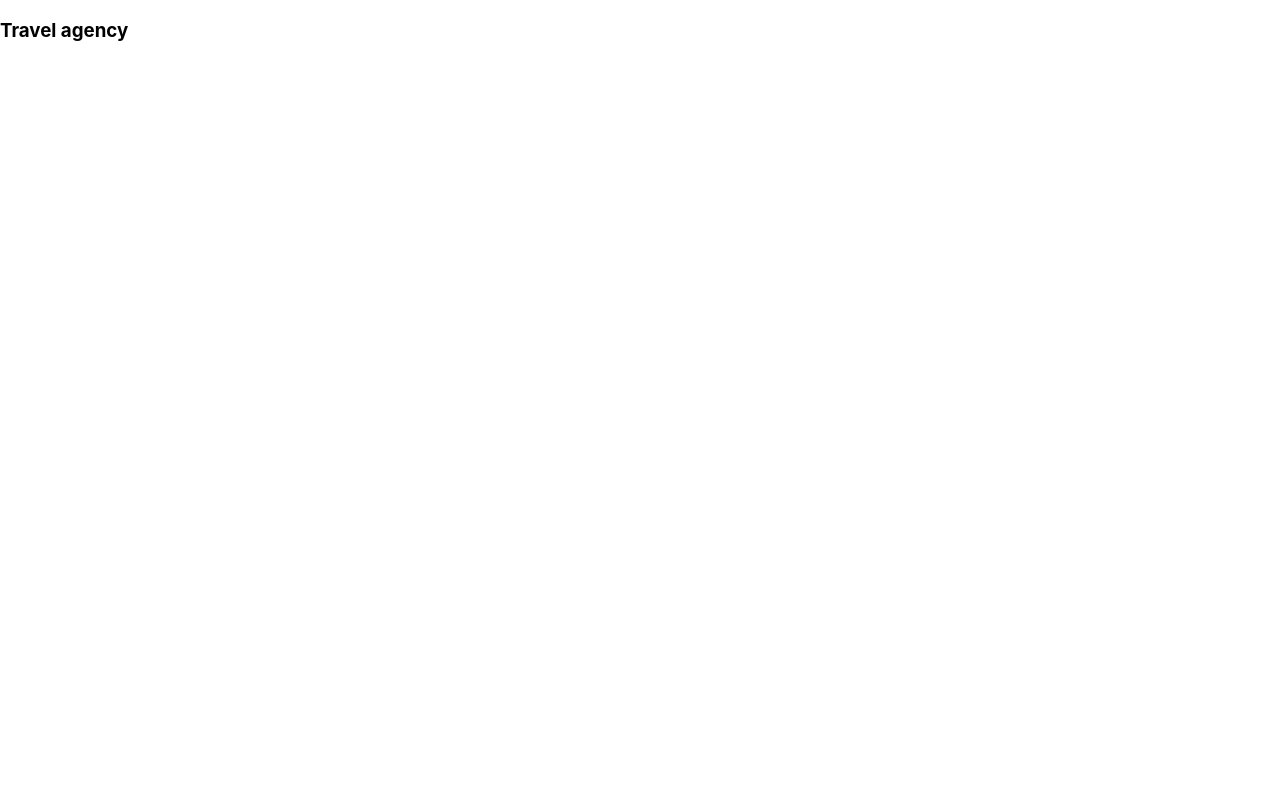
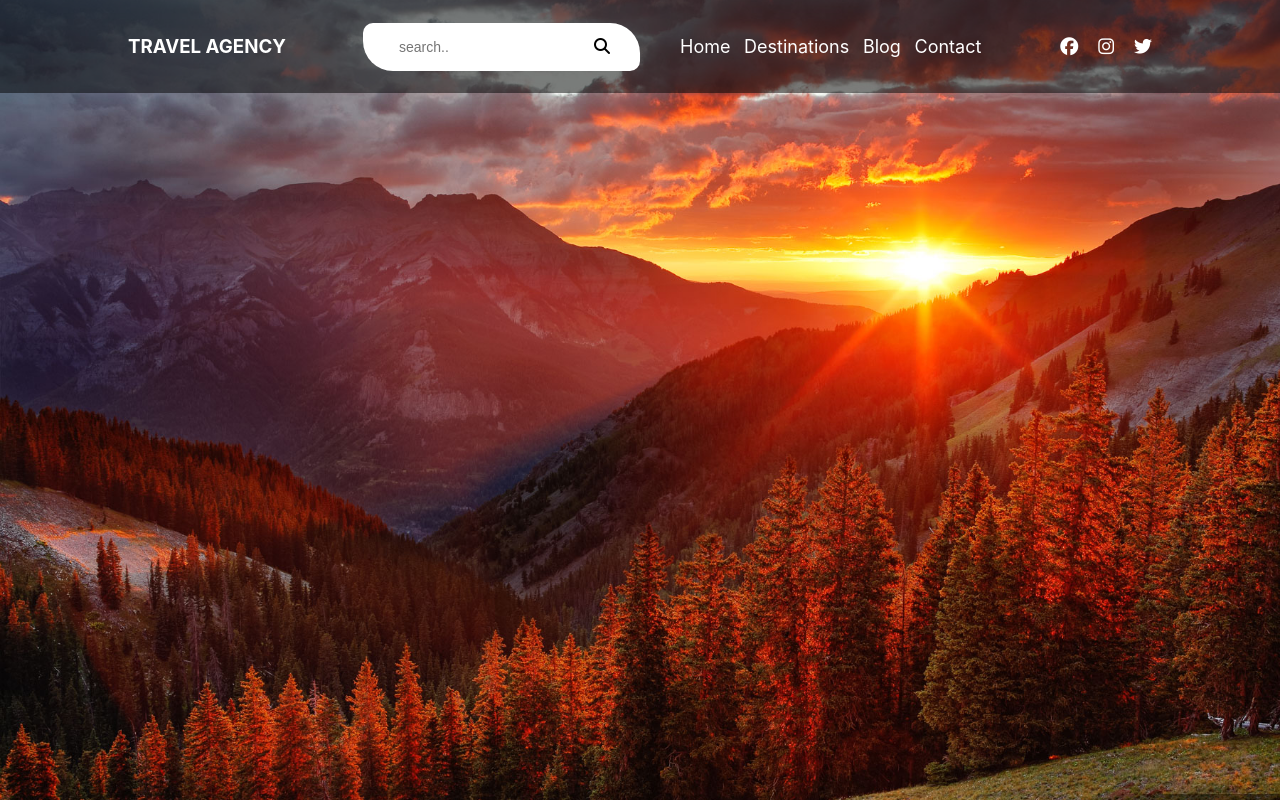
Before and after one commit to Ventsislav57/travel-agency, a React (Create React App) app: page / in a window 1280 px wide. Built offline with nearby package versions, Linux system fonts and the light colour scheme.

Commit message:
Create header for desktop version

```diff
--- a/package.json
+++ b/package.json
@@ -8,6 +8,7 @@
     "@testing-library/user-event": "^13.5.0",
     "react": "^18.2.0",
     "react-dom": "^18.2.0",
+    "react-router-dom": "^6.22.3",
     "react-scripts": "5.0.1",
     "web-vitals": "^2.1.4"
   },
--- a/public/index.html
+++ b/public/index.html
@@ -5,39 +5,14 @@
     <link rel="icon" href="%PUBLIC_URL%/favicon.ico" />
     <meta name="viewport" content="width=device-width, initial-scale=1" />
     <meta name="theme-color" content="#000000" />
-    <meta
-      name="description"
-      content="Web site created using create-react-app"
-    />
-    <link rel="apple-touch-icon" href="%PUBLIC_URL%/logo192.png" />
-    <!--
-      manifest.json provides metadata used when your web app is installed on a
-      user's mobile device or desktop. See https://developers.google.com/web/fundamentals/web-app-manifest/
-    -->
     <link rel="manifest" href="%PUBLIC_URL%/manifest.json" />
-    <!--
-      Notice the use of %PUBLIC_URL% in the tags above.
-      It will be replaced with the URL of the `public` folder during the build.
-      Only files inside the `public` folder can be referenced from the HTML.
+    <link rel="stylesheet" href="https://cdnjs.cloudflare.com/ajax/libs/font-awesome/6.5.2/css/all.min.css" />
 
-      Unlike "/favicon.ico" or "favicon.ico", "%PUBLIC_URL%/favicon.ico" will
-      work correctly both with client-side routing and a non-root public URL.
-      Learn how to configure a non-root public URL by running `npm run build`.
-    -->
     <title>React App</title>
   </head>
   <body>
     <noscript>You need to enable JavaScript to run this app.</noscript>
     <div id="root"></div>
-    <!--
-      This HTML file is a template.
-      If you open it directly in the browser, you will see an empty page.
 
-      You can add webfonts, meta tags, or analytics to this file.
-      The build step will place the bundled scripts into the <body> tag.
-
-      To begin the development, run `npm start` or `yarn start`.
-      To create a production bundle, use `npm run build` or `yarn build`.
-    -->
   </body>
 </html>
--- a/src/App.css
+++ /dev/null
@@ -1,38 +0,0 @@
-.App {
-  text-align: center;
-}
-
-.App-logo {
-  height: 40vmin;
-  pointer-events: none;
-}
-
-@media (prefers-reduced-motion: no-preference) {
-  .App-logo {
-    animation: App-logo-spin infinite 20s linear;
-  }
-}
-
-.App-header {
-  background-color: #282c34;
-  min-height: 100vh;
-  display: flex;
-  flex-direction: column;
-  align-items: center;
-  justify-content: center;
-  font-size: calc(10px + 2vmin);
-  color: white;
-}
-
-.App-link {
-  color: #61dafb;
-}
-
-@keyframes App-logo-spin {
-  from {
-    transform: rotate(0deg);
-  }
-  to {
-    transform: rotate(360deg);
-  }
-}
--- a/src/App.js
+++ b/src/App.js
@@ -1,4 +1,5 @@
-import "./App.css";
+import { Routes } from 'react-router-dom';
+import styles from './App.module.css';
 import { Navigation } from "./Componenets/Navigation/Navigation";
 
 function App() {
@@ -7,7 +8,14 @@ function App() {
 
     return (
         <>
-            <Navigation />
+            <div className={styles['main_container']}>
+                <Navigation />
+            </div>
+
+            <Routes>
+
+
+            </Routes>
 
         </>
     )
--- /dev/null
+++ b/src/App.module.css
@@ -0,0 +1,8 @@
+.main_container {
+    height: 100vh;
+    background-image: url('../public/main_pictures.jpg');
+    background-size: cover;
+    background-position: center;
+    background-repeat: no-repeat;
+
+}
--- a/src/Componenets/Navigation/Navigation.js
+++ b/src/Componenets/Navigation/Navigation.js
@@ -1,21 +1,105 @@
-
+import { useState } from 'react';
+import { Link } from 'react-router-dom';
 import styles from './Navigation.module.css';
 
 
 export const Navigation = () => {
 
+    const [searchValue, setSearchValue] = useState({ search: '' });
+    const [showNavigation, setShowNavigation] = useState(false);
+
+    const changeHandler = (event) => {
+
+        setSearchValue((preSearchValue) => ({
+            ...preSearchValue,
+            [event.target.name]: event.target.value
+        }));
+    }
+
+    const searchHandler = () => {
+
+    }
+
+    const hamburgerHandler = () => {
+
+    }
 
     return (
         <>
             <section className={styles['header']}>
-                <div className={styles['logo_container']}>
-                    <h3>Travel agency</h3>
-                </div>
 
-                <div className={styles['search_navigation']}>
-                    <div className={styles['search_container']}>
+                <div className={styles['attribute_container']}>
+
+                    <div className={styles['logo_and_search']}>
+                        <div className={styles['logo_container']}>
+                            <h3>Travel agency</h3>
+                        </div>
+
+                        <div className={styles['search_container']}>
+                            <label>
+                                <input
+                                    type='text'
+                                    name='search'
+                                    placeholder='search..'
+                                    value={searchValue.search}
+                                    onChange={changeHandler}
+                                />
+
+                                <span onClick={searchHandler}>
+                                    <i className="fa-solid fa-magnifying-glass"></i>
+                                </span>
+                            </label>
+                        </div>
+
+                        <div className={styles['hamburger_menu']}>
+                            <i className="fa-solid fa-bars"></i>
+                        </div>
 
                     </div>
+
+                    <div className={styles['navigation_and_social_icons']}>
+
+                        <div className={styles['navigation_container']}>
+                            <ul className={styles['navigation_element']}>
+                                <li>
+                                    <Link to='/' >
+                                        Home
+                                    </Link>
+                                </li>
+
+                                <li>
+                                    <Link to='/' >
+                                        Destinations
+                                    </Link>
+                                </li>
+
+                                <li>
+                                    <Link to='/' >
+                                        Blog
+                                    </Link>
+                                </li>
+
+                                <li>
+                                    <Link to='/' >
+                                        Contact
+                                    </Link>
+                                </li>
+                            </ul>
+                        </div>
+
+                        <div className={styles['social_icons']}>
+                            <span>
+                                <i className="fa-brands fa-facebook"></i>
+                            </span>
+                            <span>
+                                <i className="fa-brands fa-instagram"></i>
+                            </span>
+                            <span>
+                                <i className="fa-brands fa-twitter"></i>
+                            </span>
+                        </div>
+                    </div>
+
                 </div>
             </section>
 
--- a/src/Componenets/Navigation/Navigation.module.css
+++ b/src/Componenets/Navigation/Navigation.module.css
@@ -0,0 +1,108 @@
+.header {
+    background-color: rgba(0, 0, 0, 0.5);
+    position: sticky;
+}
+
+.attribute_container {
+    width: 80%;
+    margin: auto;
+    padding: 20px 0;
+    display: grid;
+    grid-template-columns: 1fr 1fr;
+    align-items: center;
+
+}
+
+.logo_and_search {
+    display: flex;
+    justify-content: space-between;
+    align-items: center;
+}
+
+.logo_container > h3 {
+    margin: 0px;
+    text-transform: uppercase;
+    color: white;
+}
+
+.search_container {
+    background-color: white;
+    padding: 10px 30px;
+    border-radius: 10px 30px;
+}
+
+.search_container input {
+    border: none;
+    padding: 6px;
+    font-size: 14px;
+}
+
+.search_container input:focus {
+    outline: none;
+}
+
+.search_container label span {
+    margin-left: 8px;
+    cursor: pointer;
+}
+
+.hamburger_menu {
+    color: white;
+    font-size: 32px;
+    display: none;
+}
+
+.navigation_and_social_icons {
+    display: grid;
+    grid-template-columns: 2fr 1fr;
+    align-items: center;
+}
+
+.navigation_element {
+    display: flex;
+    justify-content: space-between;
+}
+
+.navigation_element li {
+    list-style: none;
+    text-align: end;
+}
+
+.navigation_element li a {
+    color: white;
+    text-decoration: none;
+    font-size: 18px
+}
+
+.social_icons {
+    display: flex;
+    justify-content: end;
+    color: white;
+}
+
+.social_icons span {
+    margin-left: 20px;
+}
+
+.social_icons i {
+    font-size: 18px;
+    cursor: pointer;
+}
+
+
+@media screen and (max-width: 1200px) {
+    .attribute_container {
+        width: 90%;
+    }
+}
+
+@media screen and (max-width: 1000px) {
+
+    .attribute_container {
+        grid-template-columns: 1fr;
+    }
+
+    .hamburger_menu {
+        display: block;
+    }
+}
--- a/src/index.js
+++ b/src/index.js
@@ -1,9 +1,15 @@
 import React from 'react';
+import { BrowserRouter } from 'react-router-dom';
 import ReactDOM from 'react-dom/client';
 import './index.css';
 import App from './App';
 
 const root = ReactDOM.createRoot(document.getElementById('root'));
+
 root.render(
-  <App />
+
+  <BrowserRouter>
+    <App />
+  </BrowserRouter>
+
 );
```
Also changed, not shown: public/main_pictures.jpg (added), 1 other file (tests, documents, lock files or other folders).
